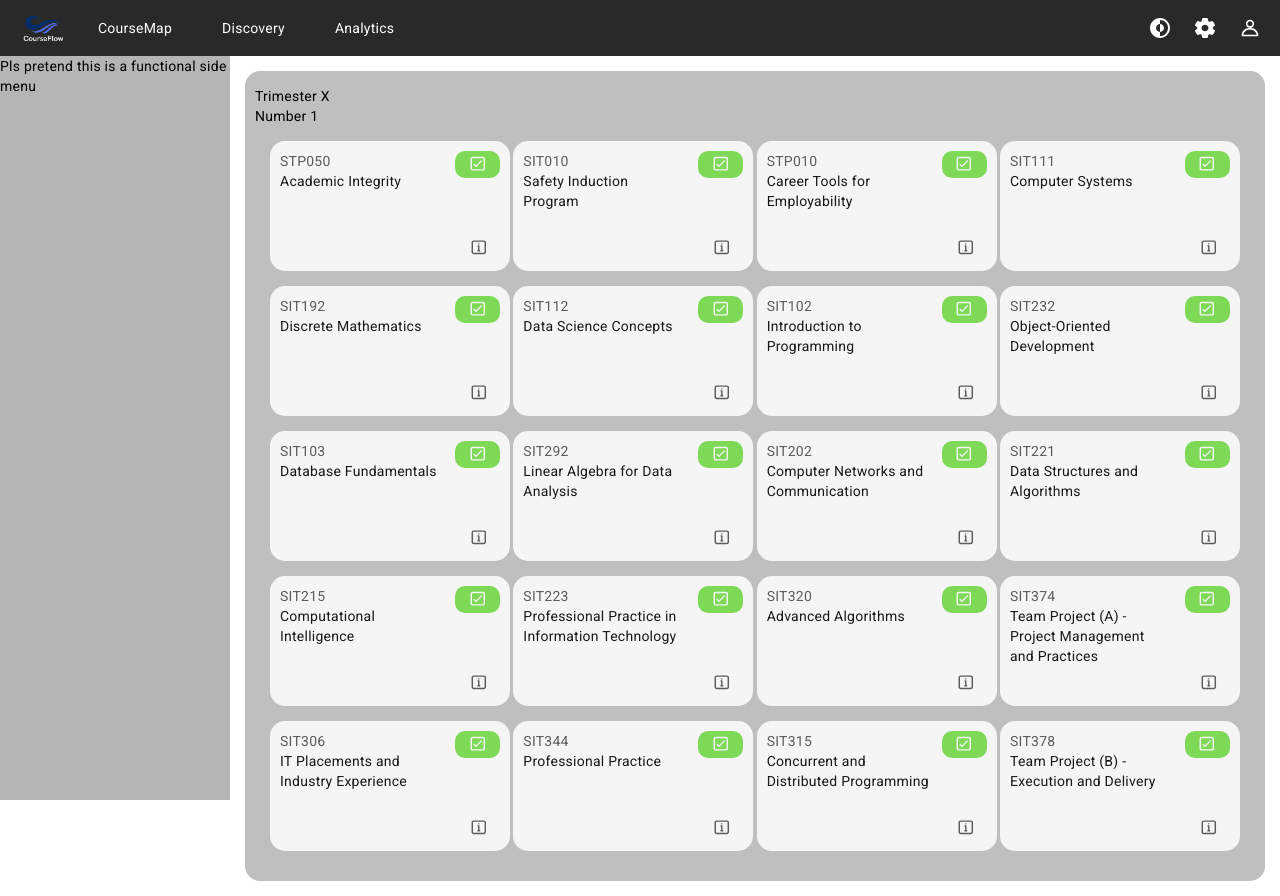
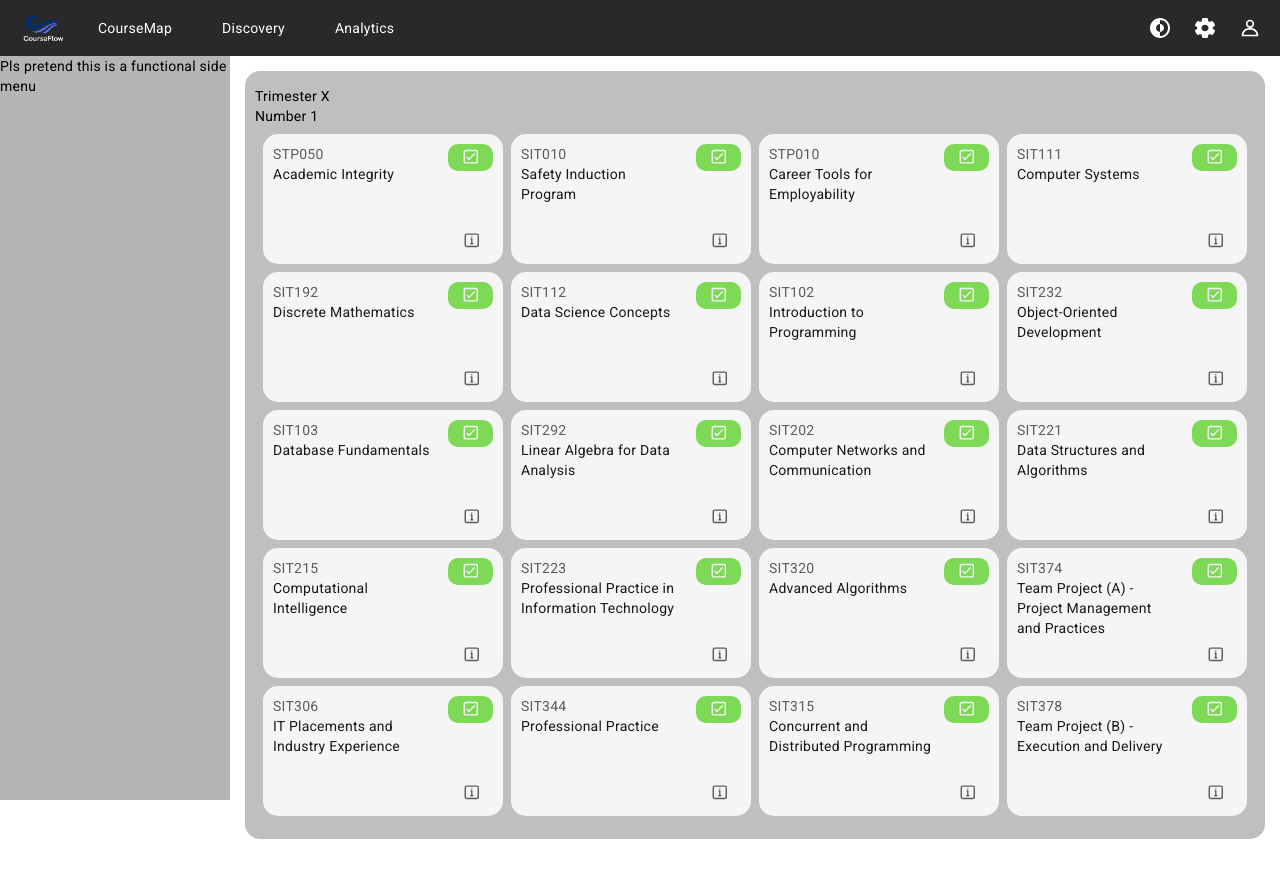
Before and after one commit to thoth-tech/CourseFlow, an Angular app in the folder Frontend/course-flow-app/: page / in a window 1280 px wide. After the commit the page ends 854 px from the top, so only its background shows below. Built offline with nearby package versions, Linux system fonts and the light colour scheme.

Commit message:
Update Styling for cards

```diff
--- a/Frontend/course-flow-app/src/app/unitcard-container/unitcard-container.component.css
+++ b/Frontend/course-flow-app/src/app/unitcard-container/unitcard-container.component.css
@@ -2,5 +2,5 @@
     display: flex;
     flex-direction: row;
     justify-content: space-between;
-    margin: 15px;
+    margin: 8px;
 }
```
